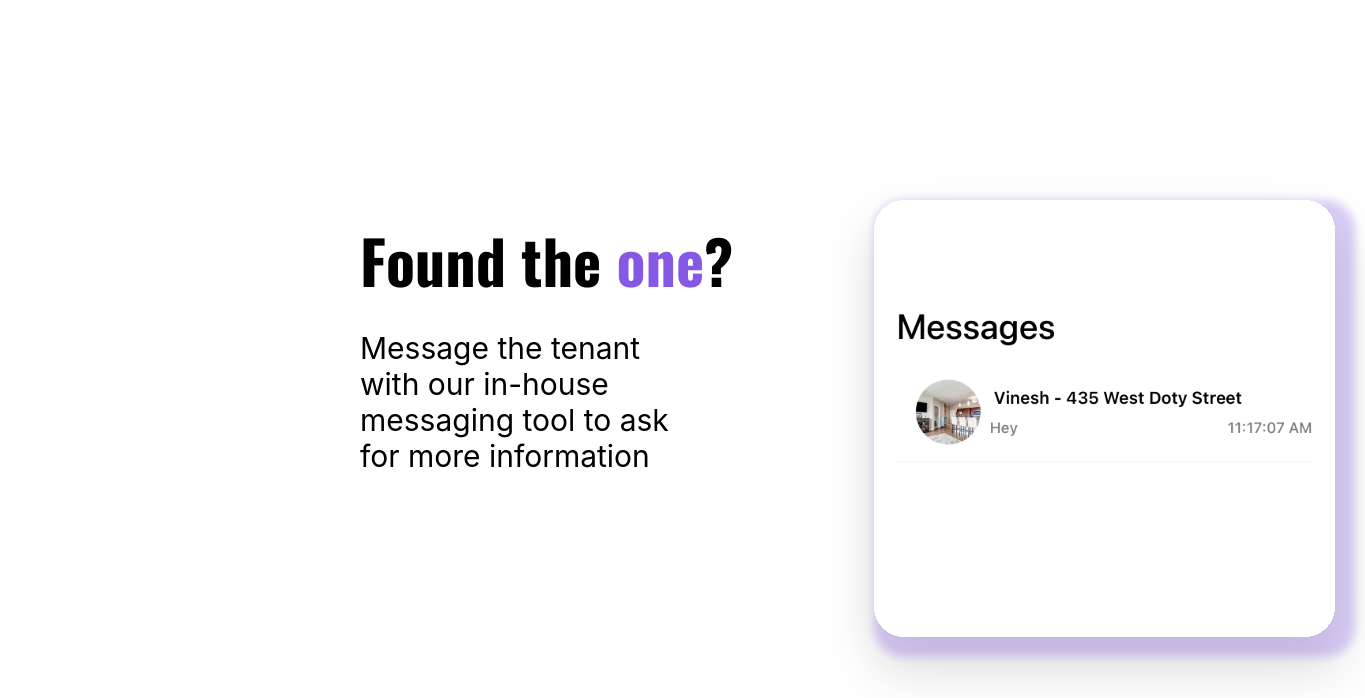
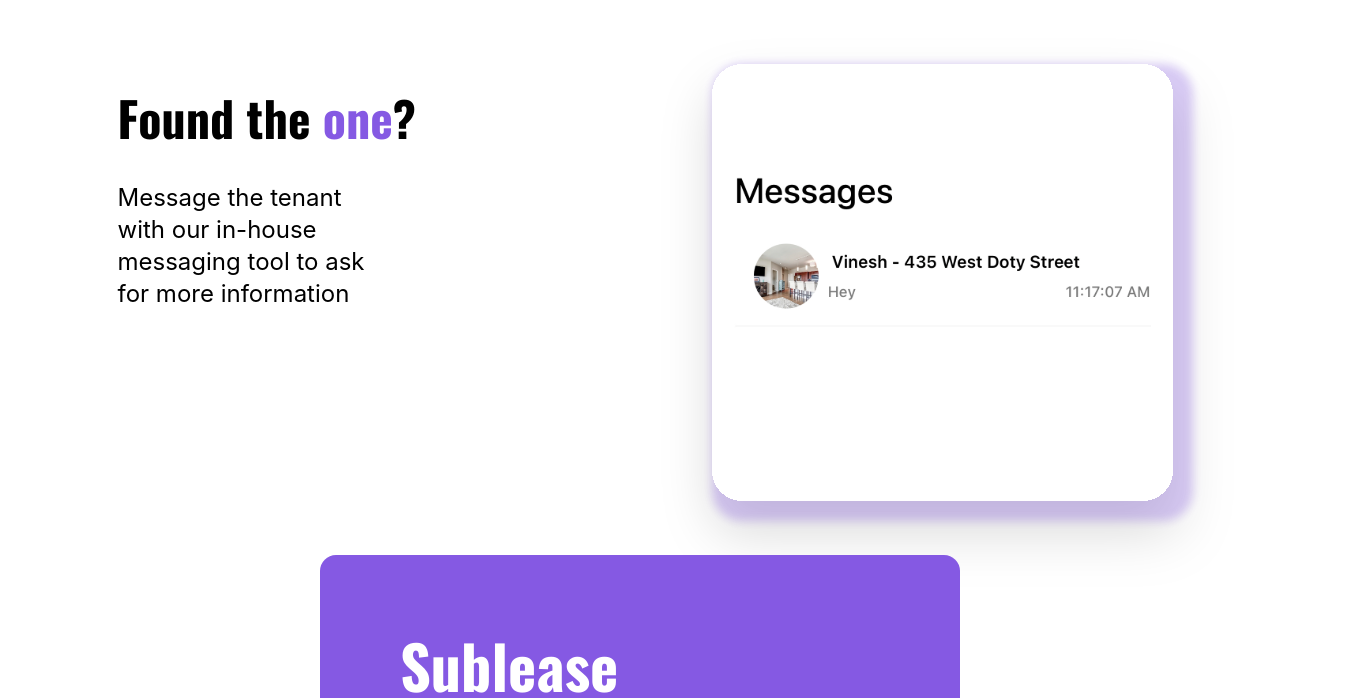
Before and after one commit to Crib-Sublease-Made-Easy/crib-web-development, a React (Create React App) app: page / in a window 1280 px wide. Shown: the part 3682-4380 px from the top of the page, 1365 px wide, since content can reach past the window. Built offline with nearby package versions, Linux system fonts and the light colour scheme.

Commit message:
Modify message page

```diff
--- a/src/pages/Message.js
+++ b/src/pages/Message.js
@@ -6,20 +6,21 @@ import msg from '../assets/messageScreenShot.svg';
  */
 function MessagePage() {
   return (
-    <div className='bg-white flex flex-col lg:flex-row md:m-80'>
+    <div className='bg-white flex flex-col md:flex-row gap-x-60 justify-center content-center mt-40 p-6'>
       {/* The color is  #8559E3 purple, black, white*/}
-      <div className='w-50 p-10'>
+      <div className='w-96 p-10'>
         <h1 className='border-box w-96 text-left'>
-          <p className='font-oswald font-bold text-6xl'> Found the <span className='text-[#8559E3]'> one</span>?</p>
+          <p className='font-oswald font-bold text-5xl'> Found the <span className='text-[#8559E3]'> one</span>?</p>
         </h1>
-        <p className='font-roboto pt-10 pr-10 text-left text-3xl text-soft'>
+        <p className='font-roboto pt-10 pr-10 text-left text-2xl text-soft'>
           Message the tenant with our in-house messaging tool to ask for more information
         </p>
       </div>
-      <img alt='msgSS' src={msg} className='pl-20 rounded-lg drop-shadow-2xl hover:drop-shadow-sm'>
+      <img alt='msgSS' src={msg} className='rounded-lg drop-shadow-2xl hover:drop-shadow-sm'>
       </img>
     </div>
   )
 }
 
+
 export default MessagePage;
```
